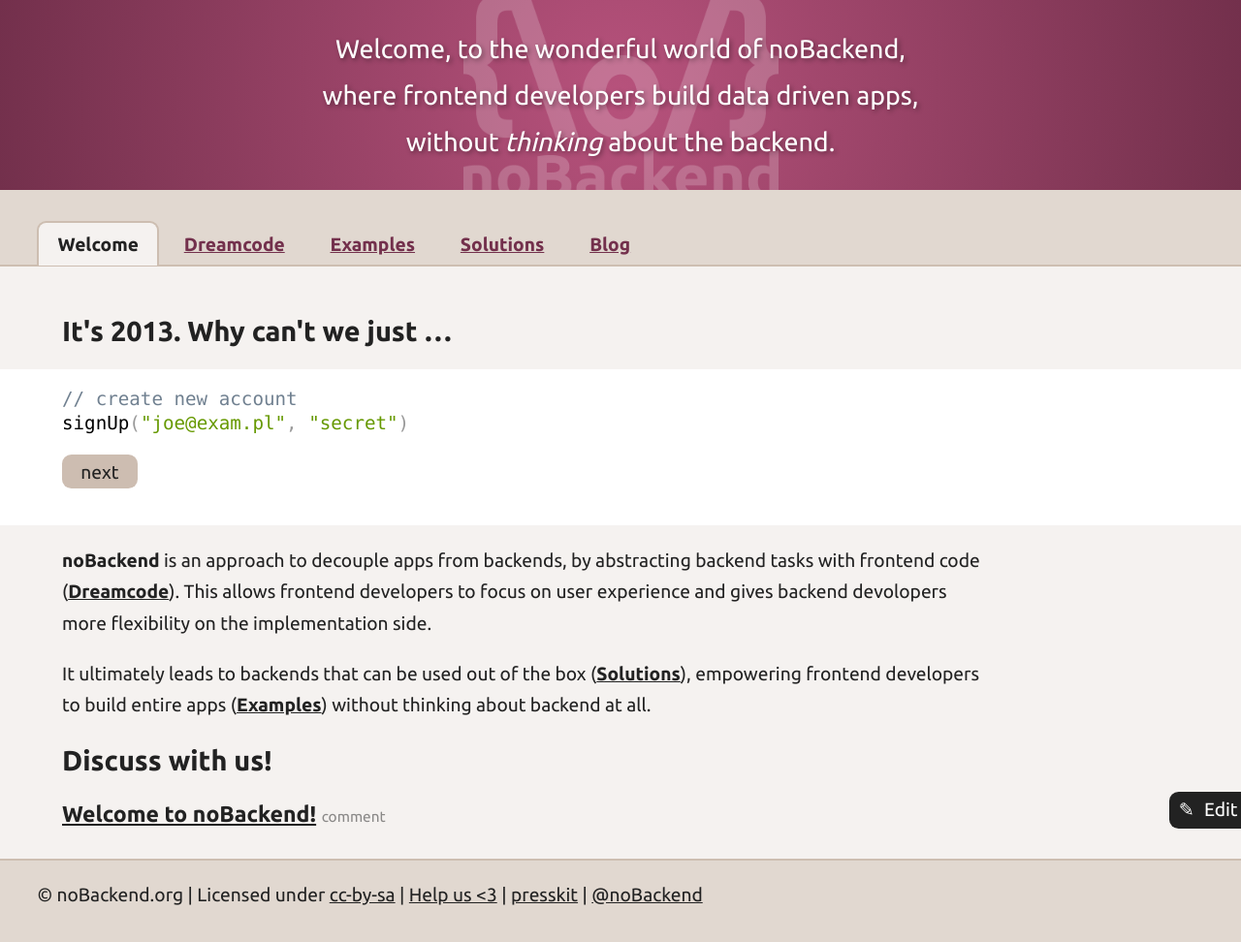
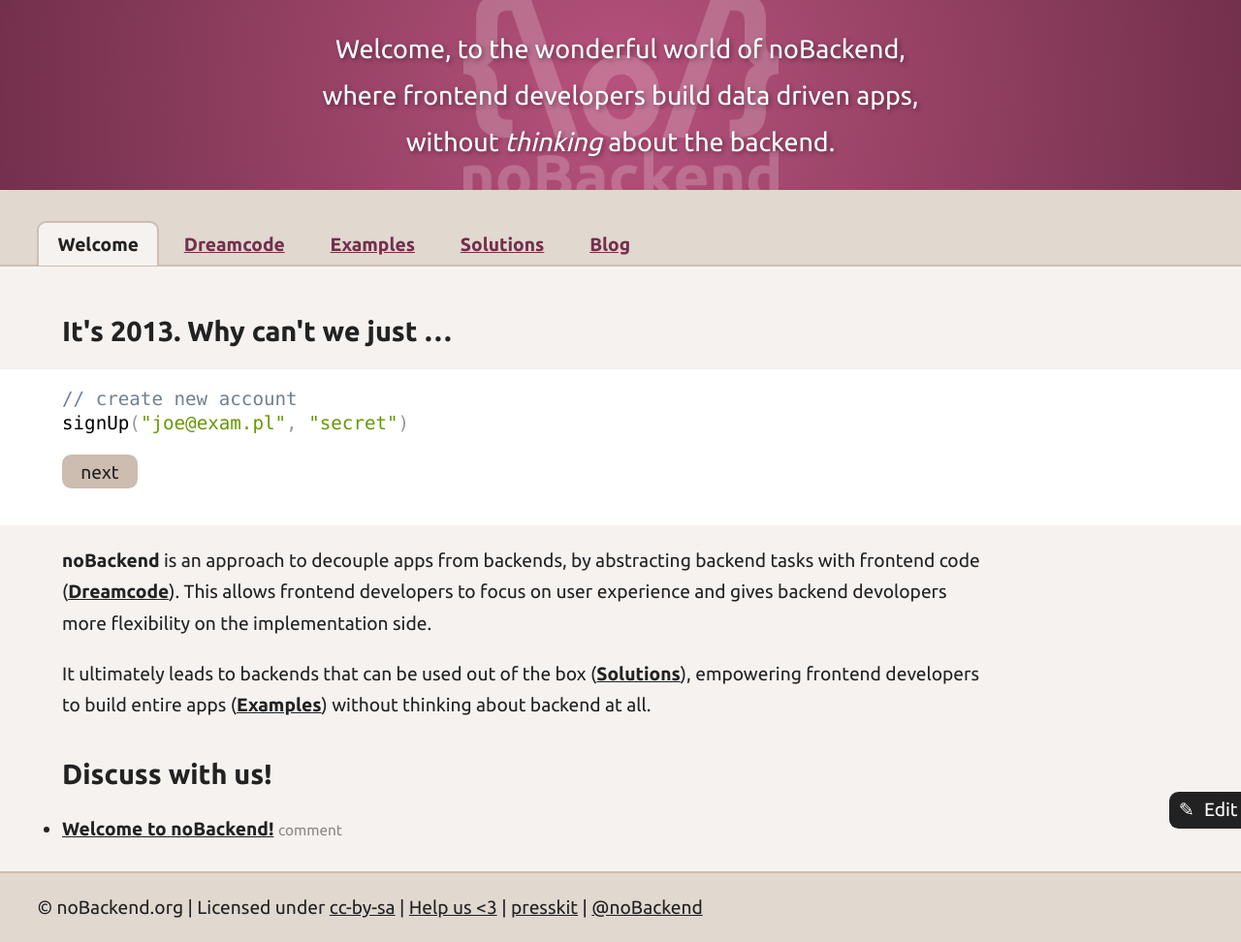
Before and after one commit to noBackend/nobackend.org, a Jekyll site: the page built from index.html, in a window 1280 px wide. Shown: the whole page at 97% size. Built offline with Jekyll 4.4.1, drawn with Linux system fonts in a browser that asks for light colours; comment, search, counter and statistics services are not loaded.

Commit message:
minor tweak

```diff
--- a/assets/main.css
+++ b/assets/main.css
@@ -203,14 +203,15 @@ body.home .main .dreamcode .next a {
   padding: .1em 1em 0;
 }
 
+body.home .main .posts {
+  margin: 2em 0 0;
+}
 body.home .main .posts ul,
 body.home .main .posts li {
   margin: 0;
   padding: 0;
-  list-style: none;
 }
 body.home .main .posts strong {
-  font-size: 1.2em;
 }
 body.home .main .posts strong + a {
   font-size: .8em;
```
